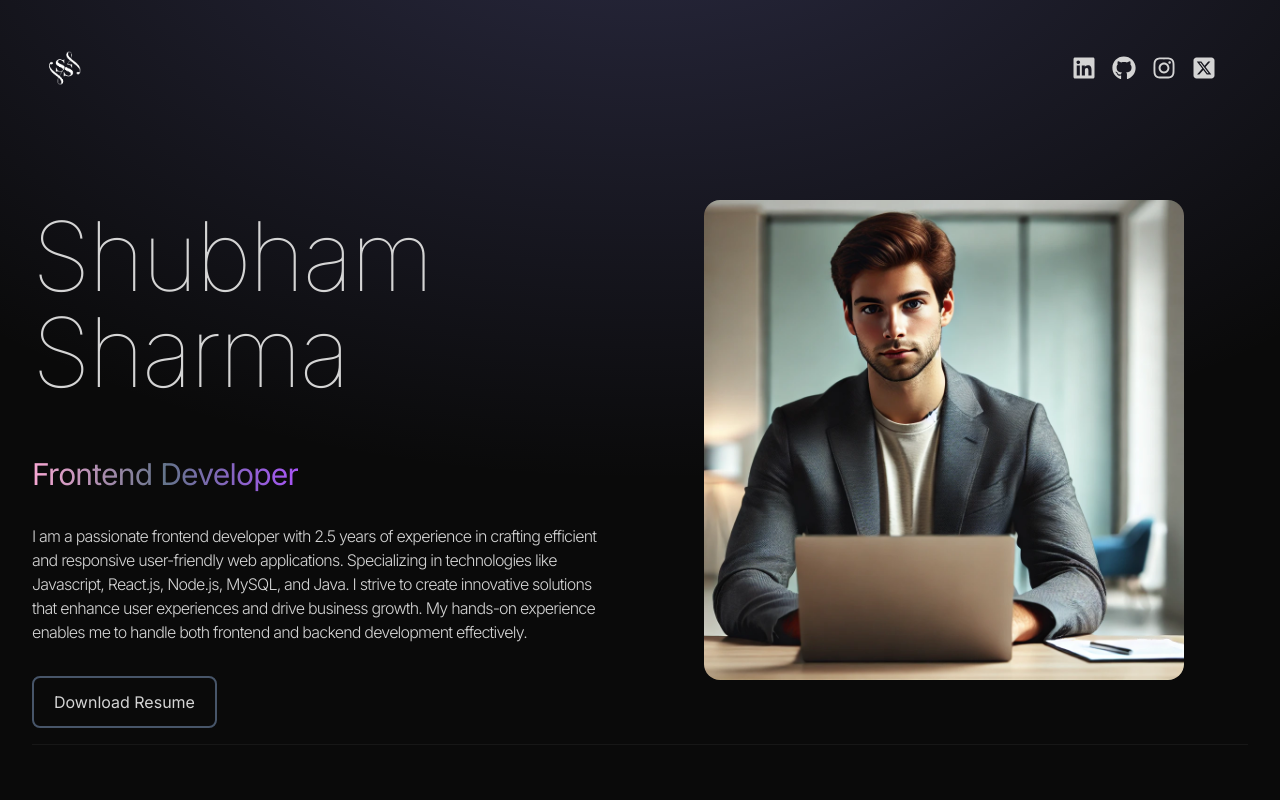
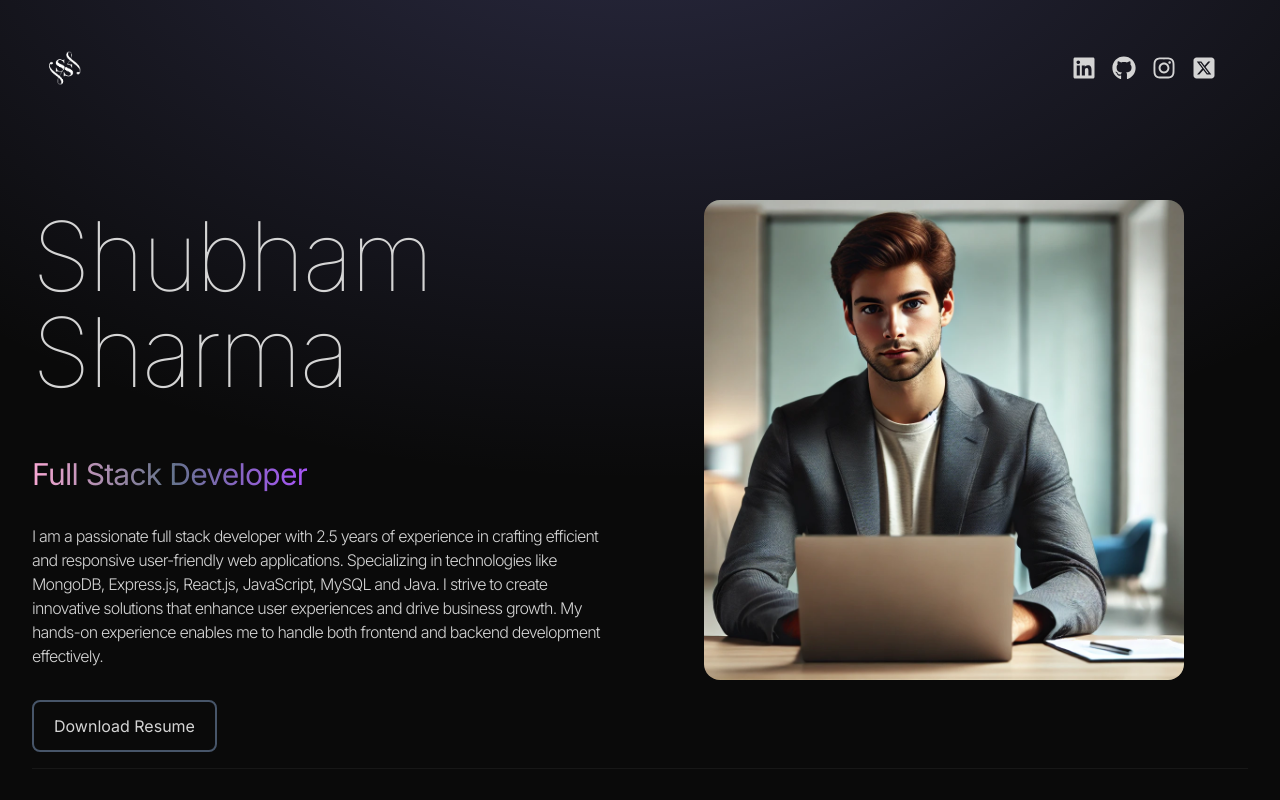
Before and after one commit to shubham4672/Portfolio, a React (Vite) app: page / in a window 1280 px wide. Shown: the top 800 px of the page. Built offline with nearby package versions, Linux system fonts and the light colour scheme.

Commit message:
Info update

```diff
--- a/src/components/Hero.jsx
+++ b/src/components/Hero.jsx
@@ -41,7 +41,7 @@ const Hero = () => {
               animate='visible'
               className='bg-gradient-to-r from-pink-300 via-slate-500 to-purple-500 bg-clip-text tracking-tight text-transparent text-3xl'
             >
-              Frontend Developer
+              Full Stack Developer
             </motion.span>
             <motion.p
               variants={container(1)}
--- a/src/constants/index.js
+++ b/src/constants/index.js
@@ -8,9 +8,9 @@ import project7 from "../assets/projects/project-7.png";
 import project8 from "../assets/projects/project-8.png";
 import project9 from "../assets/projects/project-9.png";
 
-export const HERO_CONTENT = `I am a passionate frontend developer with 2.5 years of experience in crafting efficient and responsive user-friendly web applications. Specializing in technologies like Javascript, React.js, Node.js, MySQL, and Java. I strive to create innovative solutions that enhance user experiences and drive business growth. My hands-on experience enables me to handle both frontend and backend development effectively.`;
+export const HERO_CONTENT = `I am a passionate full stack developer with 2.5 years of experience in crafting efficient and responsive user-friendly web applications. Specializing in technologies like MongoDB, Express.js, React.js, JavaScript, MySQL and Java. I strive to create innovative solutions that enhance user experiences and drive business growth. My hands-on experience enables me to handle both frontend and backend development effectively.`;
 
-export const ABOUT_TEXT = `I'm a frontend developer with experience leading projects like 'RapiDoc,' an award-winning healthcare platform. I’ve also created side projects like a meme generator using the Imgflip API, a weather app, To-Do list, GitHub profile viewer, password generator, and more. I'm passionate about sharing my work, achievements, lessons learned, and even failures with the tech community.`;
+export const ABOUT_TEXT = `I'm a full stack developer with experience leading projects like 'RapiDoc,' an award-winning healthcare platform. I’ve also created side projects like a meme generator using the Imgflip API, a weather app, a car management platform, To-Do list, GitHub profile viewer, password generator, and more. I'm passionate about sharing my work, achievements, lessons learned, and even failures with the tech community.`;
 
 export const ABOUT_WEBD = `My journey in web development began with a deep curiosity about how technology works, and it has evolved into a fulfilling career where I continuously learn and adapt to new challenges. I thrive in collaborative environments, solving complex problems, and delivering high-quality solutions.`;
 
```
